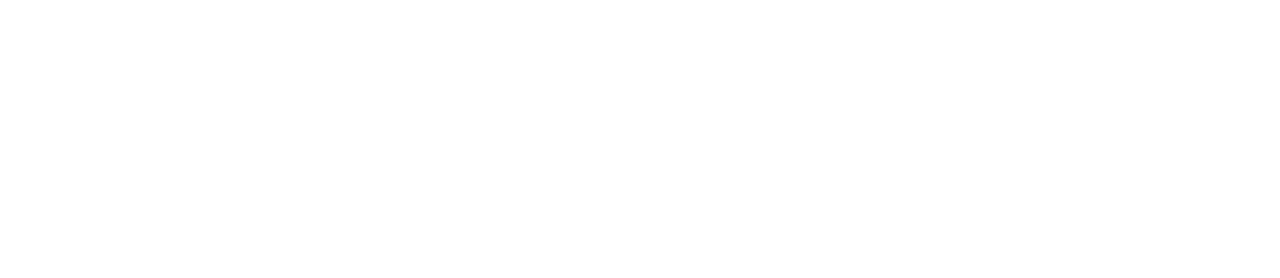
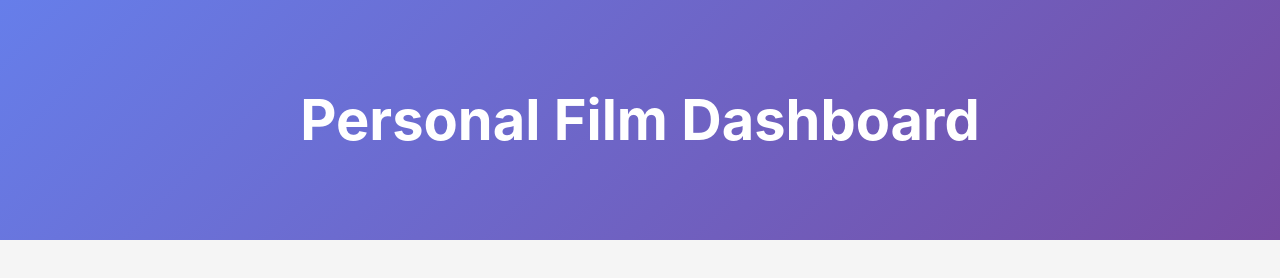
Before and after one commit to jespergran98/personligFilmDashboard, a plain HTML site: page index.html in a window 1280 px wide. Drawn offline with Linux system fonts and the light colour scheme.

Commit message:
personal dashboard hero section

```diff
--- a/index.html
+++ b/index.html
@@ -4,8 +4,11 @@
     <meta charset="UTF-8">
     <meta name="viewport" content="width=device-width, initial-scale=1.0">
     <title>Personal Film Dashboard</title>
+    <link rel="stylesheet" href="style.css">
 </head>
 <body>
-
+    <header class="hero">
+        <h1>Personal Film Dashboard</h1>
+    </header>
 </body>
 </html>
--- a/style.css
+++ b/style.css
@@ -0,0 +1,25 @@
+* {
+    margin: 0;
+    padding: 0;
+    box-sizing: border-box;
+}
+
+body {
+    font-family: -apple-system, BlinkMacSystemFont, 'Segoe UI', Roboto, Oxygen, Ubuntu, Cantarell, sans-serif;
+    background-color: #f5f5f5;
+}
+
+.hero {
+    background: linear-gradient(135deg, #667eea 0%, #764ba2 100%);
+    height: 30vh;
+    display: flex;
+    align-items: center;
+    justify-content: center;
+    color: white;
+}
+
+.hero h1 {
+    font-size: 3.5rem;
+    font-weight: 700;
+    text-align: center;
+}
```
